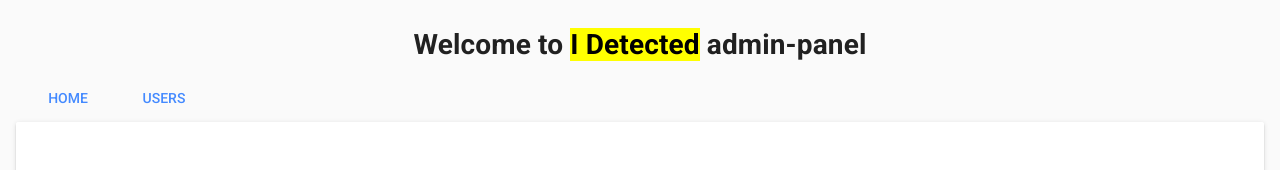
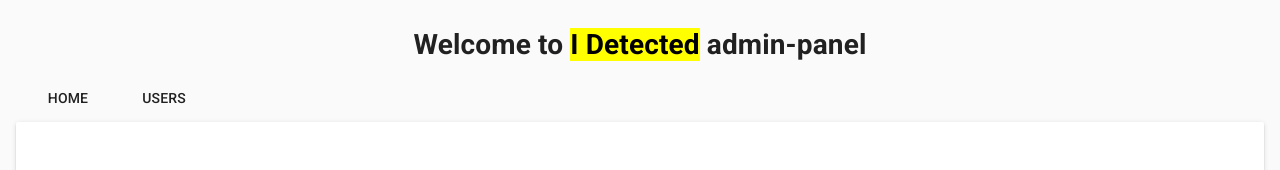
Before and after one commit to TupotaValentyn/I-Detected, a Vue app: page / in a window 1280 px wide. Shown: the top 170 px of the page. Built offline with nearby package versions, Linux system fonts and the light colour scheme; no server answers.

Commit message:
updated styles of buttons

```diff
--- a/src/App.vue
+++ b/src/App.vue
@@ -3,12 +3,21 @@
     <h1 class="app_welcome">
       Welcome to <mark>I Detected</mark> admin-panel
     </h1>
-    <md-button>
-      <router-link to="/">Home</router-link>
-    </md-button>
-    <md-button>
-      <router-link to="/users" >Users</router-link>
-    </md-button>
+    <router-link to="/" class="md-button md-theme-default">
+      <div class="md-ripple">
+        <div class="md-button-content">
+          Home
+        </div>
+      </div>
+    </router-link>
+
+    <router-link to="/users" class="md-button md-theme-default">
+      <div class="md-ripple">
+        <div class="md-button-content">
+          Users
+        </div>
+      </div>
+    </router-link>
     <router-view></router-view>
   </div>
 </template>
```
